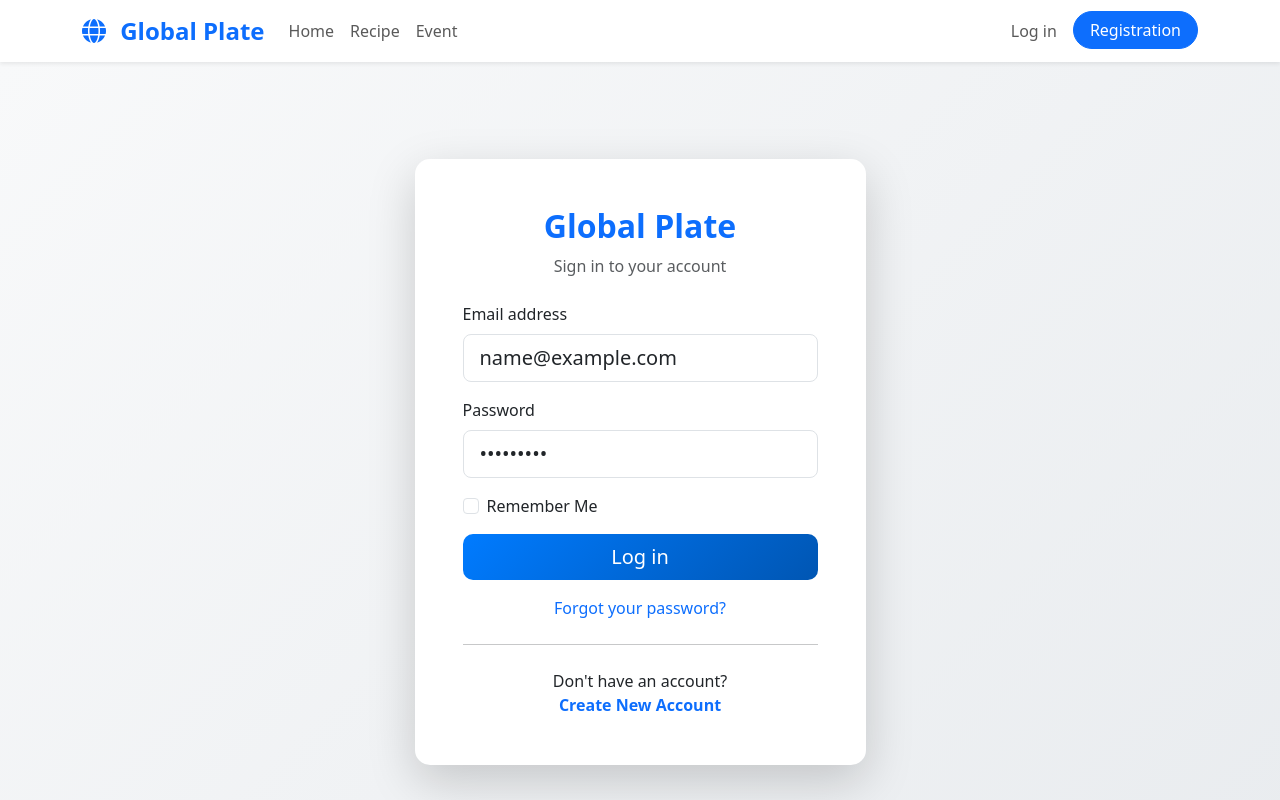
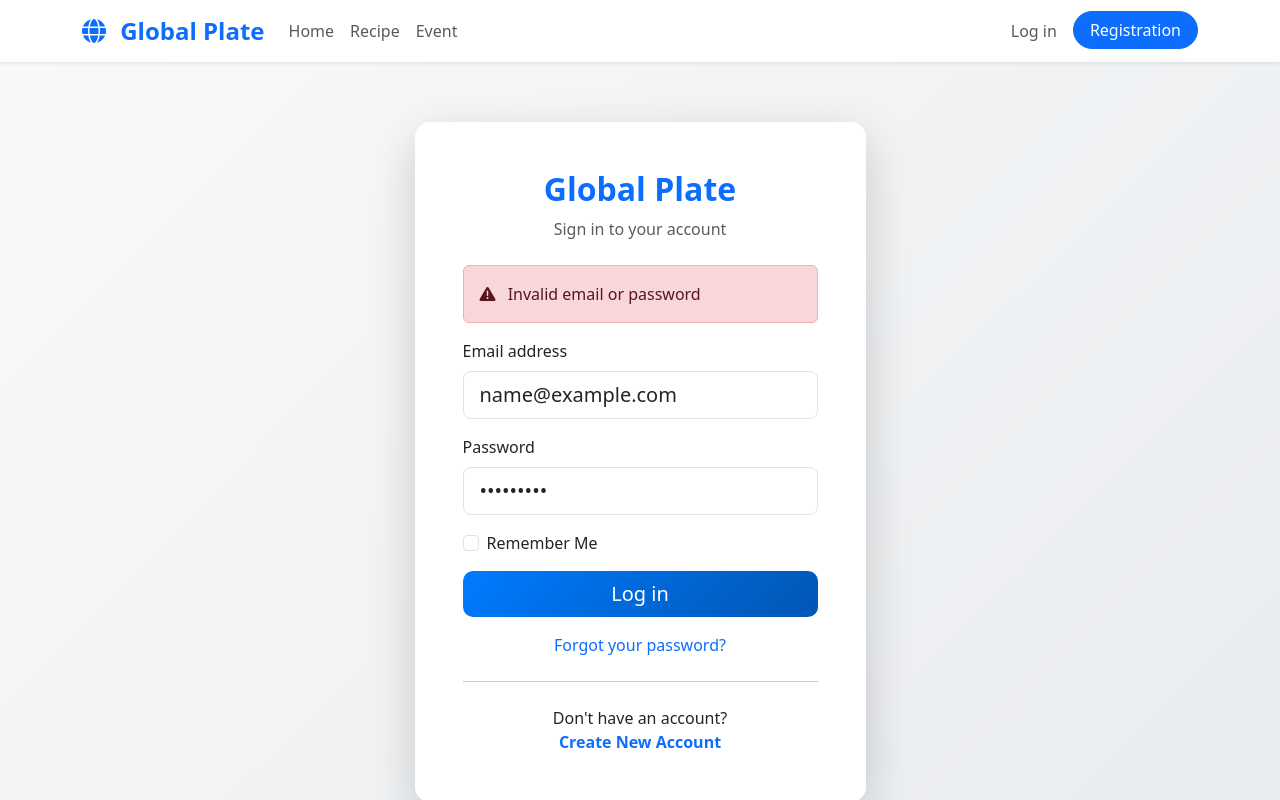
Before and after one commit to tomfuren/global-test, a Vue app: page /login in a window 1280 px wide. Both pictures are taken after typing "name@example.com", "Sample123" into the empty fields and a click on the button "Log in". Shown: the top 800 px of the page. Built offline with nearby package versions, Linux system fonts and the light colour scheme; no server answers.

Commit message:
Add Login Error and Success Messages

```diff
--- a/src/views/Login.vue
+++ b/src/views/Login.vue
@@ -8,6 +8,12 @@
                             <div class="text-center mb-4">
                                 <h2 class="fw-bold text-primary">Global Plate</h2>
                                 <p class="text-muted">Sign in to your account</p>
+                            </div>
+
+                            <!-- エラー・成功メッセージ -->
+                            <div v-if="message" :class="messageClass" class="alert" role="alert">
+                                <i :class="messageIcon" class="me-2"></i>
+                                {{ message }}
                             </div>
 
                             <form @submit.prevent="handleLogin">
```
